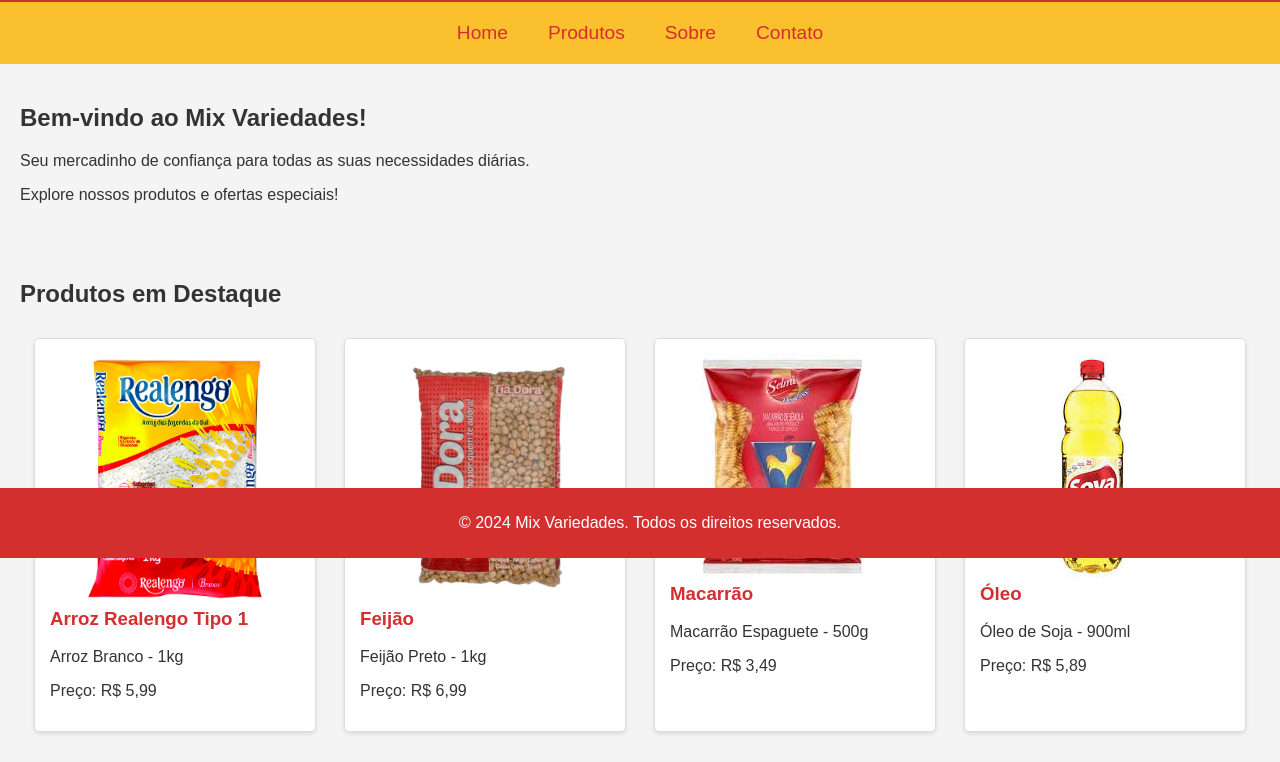
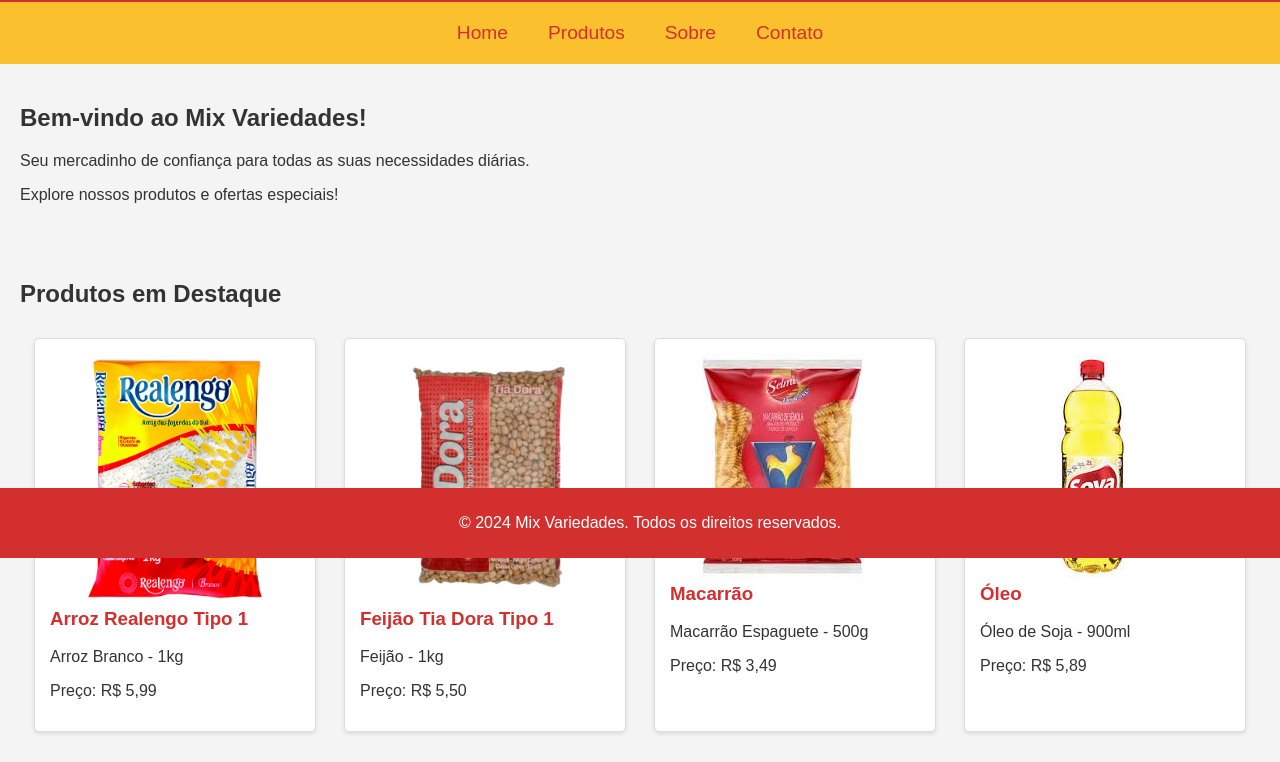
Before and after one commit to daviprogram/Mix, a plain HTML site: page index.html in a window 1280 px wide. Shown: the part 242-1004 px from the top of the page. Drawn offline with Linux system fonts and the light colour scheme.

Commit message:
Update index.html

```diff
--- a/index.html
+++ b/index.html
@@ -101,9 +101,9 @@
             </div>
             <div class="product">
                 <img src="images/feijao.jpeg" alt="Feijao">
-                <h3>Feijão</h3>
-                <p>Feijão Preto - 1kg</p>
-                <p>Preço: R$ 6,99</p>
+                <h3>Feijão Tia Dora Tipo 1</h3>
+                <p>Feijão - 1kg</p>
+                <p>Preço: R$ 5,50</p>
             </div>
             <div class="product">
                 <img src="images/macarrao.jpeg" alt="Macarrão">
```
